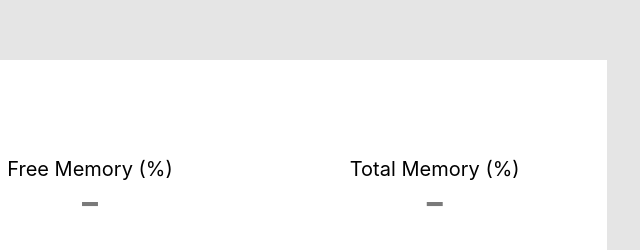
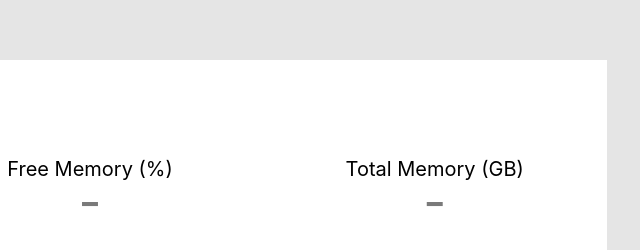
Before and after one commit to GaoZi2014/usage-monitor-electron-app, an Electron app: page src/index.html in a window 1100 px wide. Shown: the part 207-457 px from the top of the page, 460-1100 px from the left. Drawn offline with Linux system fonts and the light colour scheme; no server answers.

Commit message:
Add files via upload

```diff
--- a/src/index.html
+++ b/src/index.html
@@ -17,7 +17,7 @@
     </div>
 
     <div class="box">
-      <span class="label">Total Memory (%)</span>
+      <span class="label">Total Memory (GB)</span>
       <span id="total-mem">-</span>
     </div>
 
```
